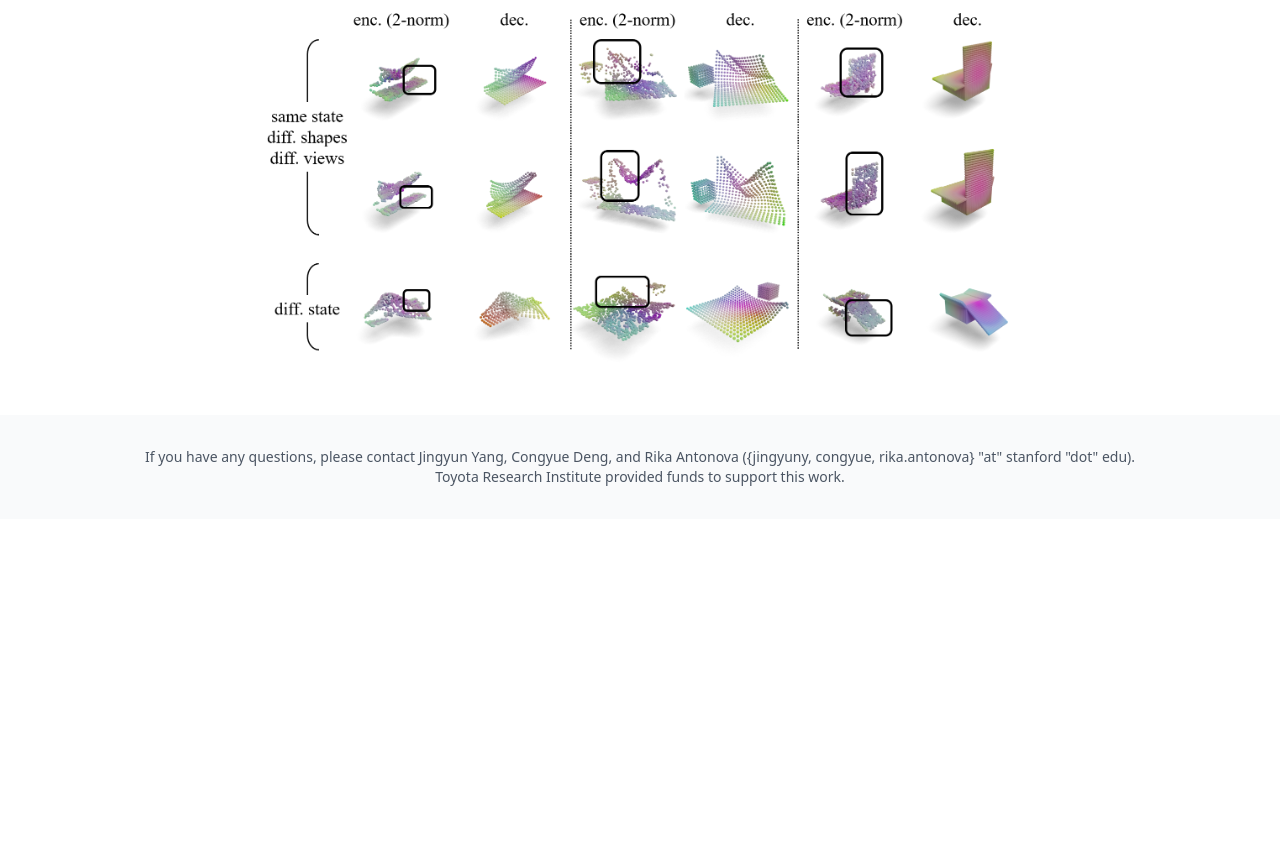
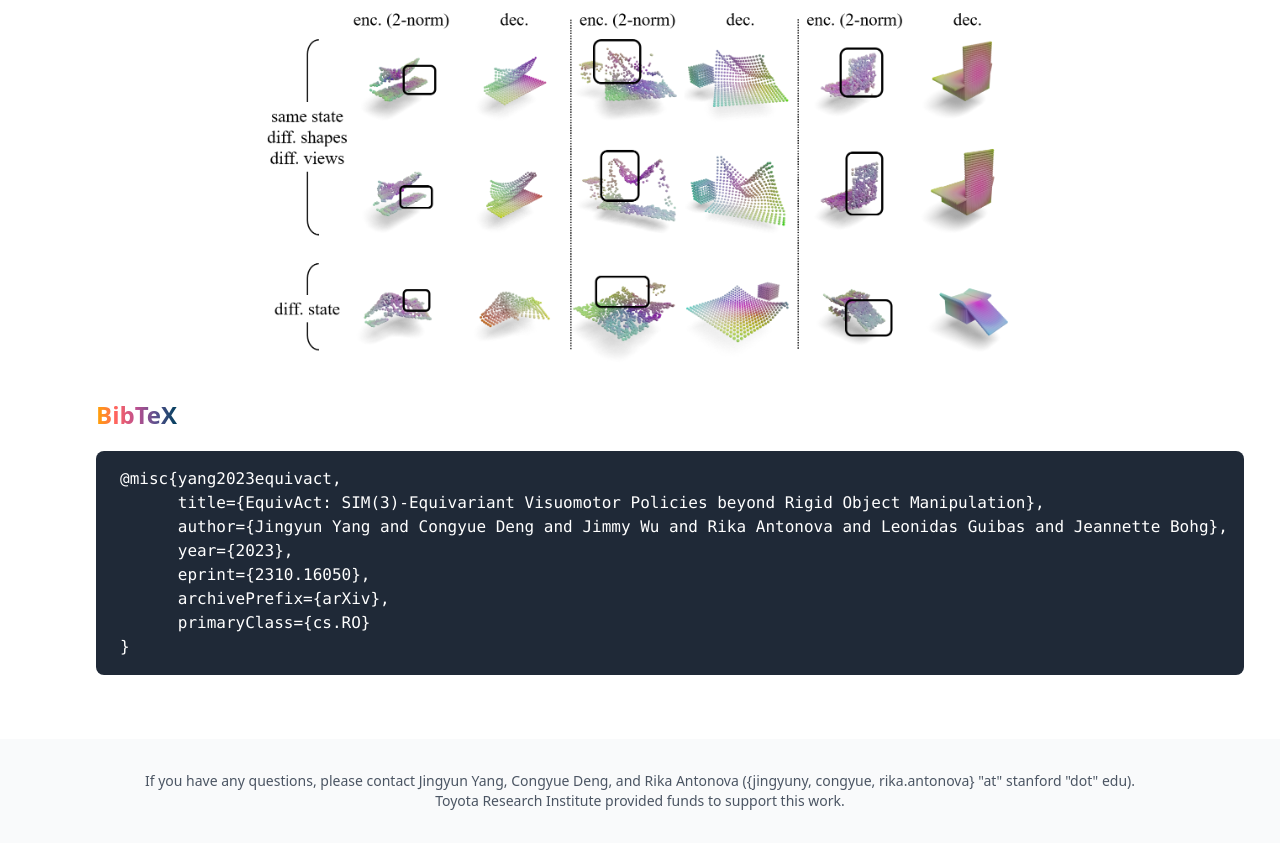
Before and after one commit to equivact/curly-invention, a plain HTML site: page index.html in a window 1280 px wide. Shown: the part 6214-7057 px from the top of the page. Before the commit the page ends 6733 px from the top, so only its background shows below. Drawn offline with nearby package versions, Linux system fonts and the light colour scheme.

Commit message:
Updated paper link and bibtex.

```diff
--- a/index.html
+++ b/index.html
@@ -53,7 +53,7 @@
                 </p>
               </div>
               <div class="flex items-center justify-center w-full max-w-2xl gap-2 mx-auto mt-6">
-                <a href="https://yjy0625.github.io/publications/equivact.pdf" class="inline-flex items-center text-white bg-gray-700 hover:bg-gray-800 focus:ring-4 focus:ring-gray-300 font-medium rounded-lg text-sm px-4 py-3 mr-2 mb-2 dark:bg-gray-600 dark:hover:bg-gray-700 focus:outline-none dark:focus:ring-gray-800">
+                <a href="https://arxiv.org/pdf/2310.16050.pdf" class="inline-flex items-center text-white bg-gray-700 hover:bg-gray-800 focus:ring-4 focus:ring-gray-300 font-medium rounded-lg text-sm px-4 py-3 mr-2 mb-2 dark:bg-gray-600 dark:hover:bg-gray-700 focus:outline-none dark:focus:ring-gray-800">
                   <svg aria-hidden="true" class="w-5 h-5 mr-2" xmlns="http://www.w3.org/2000/svg" fill="none" viewBox="0 0 24 24" stroke-width="1.5" stroke="currentColor" class="w-6 h-6">
                     <path stroke-linecap="round" stroke-linejoin="round" d="M19.5 14.25v-2.625a3.375 3.375 0 00-3.375-3.375h-1.5A1.125 1.125 0 0113.5 7.125v-1.5a3.375 3.375 0 00-3.375-3.375H8.25m2.25 0H5.625c-.621 0-1.125.504-1.125 1.125v17.25c0 .621.504 1.125 1.125 1.125h12.75c.621 0 1.125-.504 1.125-1.125V11.25a9 9 0 00-9-9z" />
                   </svg>
@@ -273,6 +273,19 @@
           </div>
         </div>
       </div>
+      <div class="flex flex-col items-center px-5 pt-0 pb-12 mx-auto max-w-6xl sm:px-6 lg:px-8">
+        <div class="flex flex-col w-full max-w-6xl mx-auto prose text-left text-gray-800">
+          <h2 class="text-2xl font-bold pb-5"><span class="grad_text">BibTeX</span></h2>
+          <pre><code class="language-plaintext text-sm sm:text-base inline-flex text-left items-center space-x-4 bg-gray-800 text-white rounded-lg p-4 pl-6">@misc{yang2023equivact,
+      title={EquivAct: SIM(3)-Equivariant Visuomotor Policies beyond Rigid Object Manipulation},
+      author={Jingyun Yang and Congyue Deng and Jimmy Wu and Rika Antonova and Leonidas Guibas and Jeannette Bohg},
+      year={2023},
+      eprint={2310.16050},
+      archivePrefix={arXiv},
+      primaryClass={cs.RO}
+}</code></pre>
+        </div>
+      </div>
     </section>
     <footer class="bg-white mt-4" aria-labelledby="footer-heading">
       <h2 id="footer-heading" class="sr-only">Footer</h2>
```
